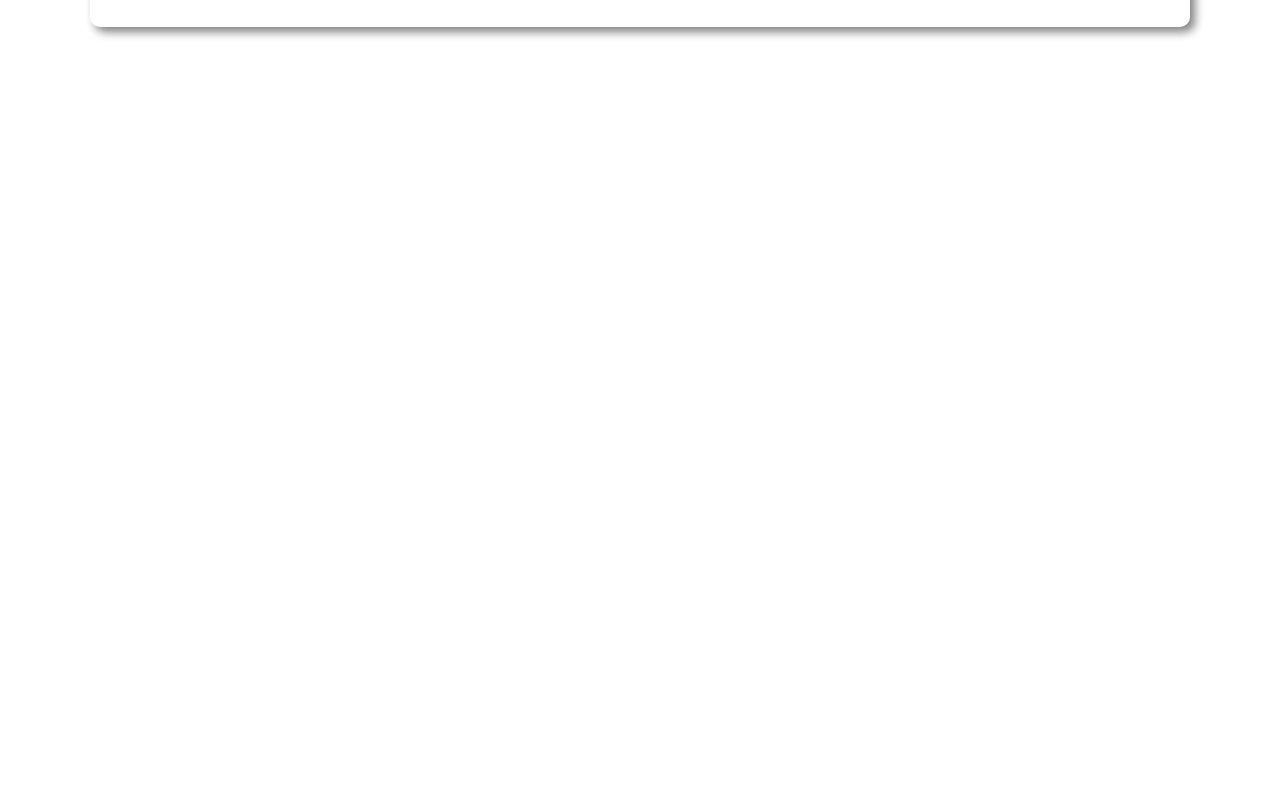
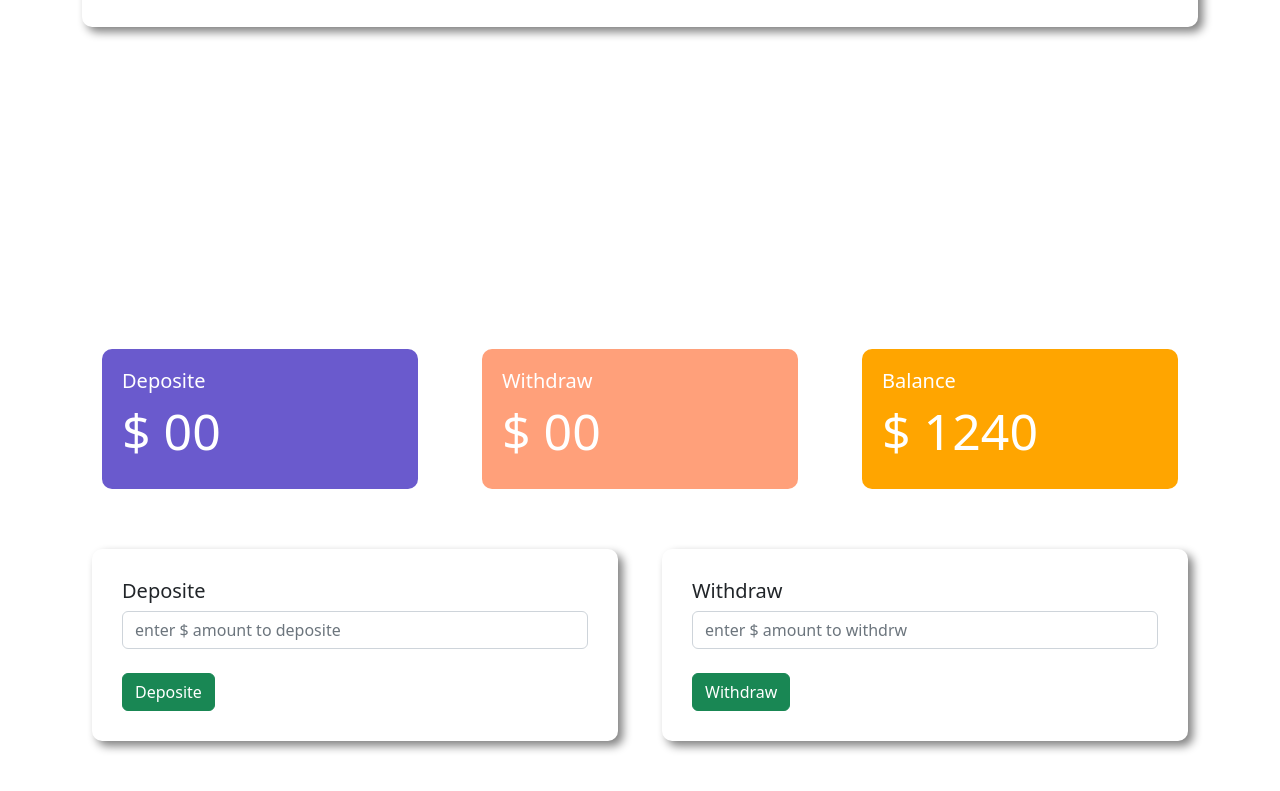
Before and after one commit to Nuralam30/bank-website, a plain HTML site: page index.html in a window 1280 px wide. Shown: the part 551-1342 px from the top of the page. Before the commit the page ends 800 px from the top, so only its background shows below. Drawn offline with nearby package versions, Linux system fonts and the light colour scheme.

Commit message:
transaction page complete

```diff
--- a/css/style.css
+++ b/css/style.css
@@ -1,7 +1,6 @@
 
-.login-area, .transaction-area{
+.login-area{
     min-height: 100vh;
-    padding: 100px 20px;
     display: flex;
     justify-content: center;
 }
@@ -18,5 +17,35 @@
 }
 
 .transaction-area{
-    display: none;
+    min-height: 100vh;
+    padding: 100px 0px;
+    /* display: none; */
 }
+.status {
+    padding: 20px;
+    margin: 0 20px;
+    color: #fff;
+    border-radius: 10px;
+}
+.status h2{
+    font-size: 50px;
+}
+.deposite{
+    background-color: slateblue;
+}
+.withdraw{
+    background-color: lightsalmon;
+}
+.balance{
+    background-color: orange;
+}
+
+.transaction-input{
+    padding-top: 60px;
+}
+.input-amount{
+    padding: 30px;
+    margin: 0 10px;
+    box-shadow: 5px 5px 10px gray;
+    border-radius: 10px;
+}
--- a/index.html
+++ b/index.html
@@ -11,7 +11,8 @@
     <link rel="stylesheet" href="css/style.css">
 </head>
 <body>
-    <div class="container login-area">
+    <div class="container">
+        <div class="login-area">
             <h1 class="bank-title text-center m-4">Welcome to Islami Bank</h1>
 
             <div class="submit-area">
@@ -25,9 +26,48 @@
         </div>
 
         <div class="transaction-area">
-        <h2>transaction-area</h2>
+            <div class="row transaction-elements">
+                <div class="col-md-4">
+                    <div class="deposite status">
+                        <h5>Deposite</h5>
+                        <h2>$ 00</h2>
+                    </div>
+                </div>
+                <div class="col-md-4">
+                    <div class="withdraw status">
+                        <h5>Withdraw</h5>
+                        <h2>$ 00</h2>
+                    </div>
+                </div>
+                <div class="col-md-4">
+                    <div class="balance status">
+                        <h5>Balance</h5>
+                        <h2>$ 1240</h2>
+                    </div>
+                </div>
             </div>
 
+            <div class="row transaction-input">
+                <div class="col-md-6">
+                    <div class="input-amount">
+                        <h5 class="title">Deposite</h5>
+                        <input type="text" class="form-control" placeholder="enter $ amount to deposite">
+                        <br>
+                        <button class="btn btn-success">Deposite</button>
+                    </div>
+                </div>
+                <div class="col-md-6">
+                    <div class="input-amount">
+                        <h5 class="title">Withdraw</h5>
+                        <input type="text" class="form-control" placeholder="enter $ amount to withdrw">
+                        <br>
+                        <button class="btn btn-success">Withdraw</button>
+                    </div>
+                </div>
+            </div>
+        </div>
+
+    </div>
 
     <script src="https://cdn.jsdelivr.net/npm/bootstrap@5.2.0-beta1/dist/js/bootstrap.bundle.min.js" integrity="sha384-pprn3073KE6tl6bjs2QrFaJGz5/SUsLqktiwsUTF55Jfv3qYSDhgCecCxMW52nD2" crossorigin="anonymous"></script>
 
--- a/js/script.js
+++ b/js/script.js
@@ -4,5 +4,5 @@ document.getElementById('login-btn').addEventListener('click', ()=> {
     var transactionArea = document.querySelector('.transaction-area');
 
     loginArea.style.display = 'none';
-    transactionArea.style.display = 'flex';
+    transactionArea.style.display = 'block';
 })
```
Lines whose indentation alone changed are shown as unchanged.
